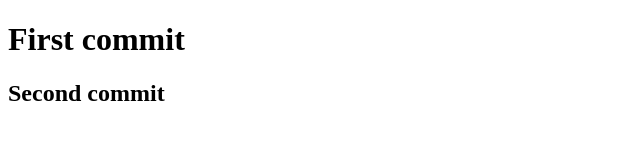
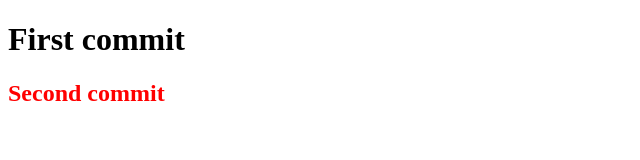
Before and after one commit to KienVuTeam/test_git_github, a plain HTML site: page Bai1/index.html in a window 1280 px wide. Shown: the whole page, without its empty margins (0-640 px from the left). Drawn offline with Linux system fonts and the light colour scheme.

Commit message:
commit branch feature/f2

```diff
--- a/Bai1/index.html
+++ b/Bai1/index.html
@@ -5,9 +5,10 @@
     <meta http-equiv="X-UA-Compatible" content="IE=edge">
     <meta name="viewport" content="width=device-width, initial-scale=1.0">
     <title>Test git</title>
+    <link rel="stylesheet" href="mystyle.css">
 </head>
 <body>
     <h1>First commit</h1>
-    <h2>Second commit</h2>
+    <h2 class="fix__color">Second commit</h2>
 </body>
 </html>
--- /dev/null
+++ b/Bai1/mystyle.css
@@ -0,0 +1,3 @@
+.fix__color{
+    color: red;
+}
```
